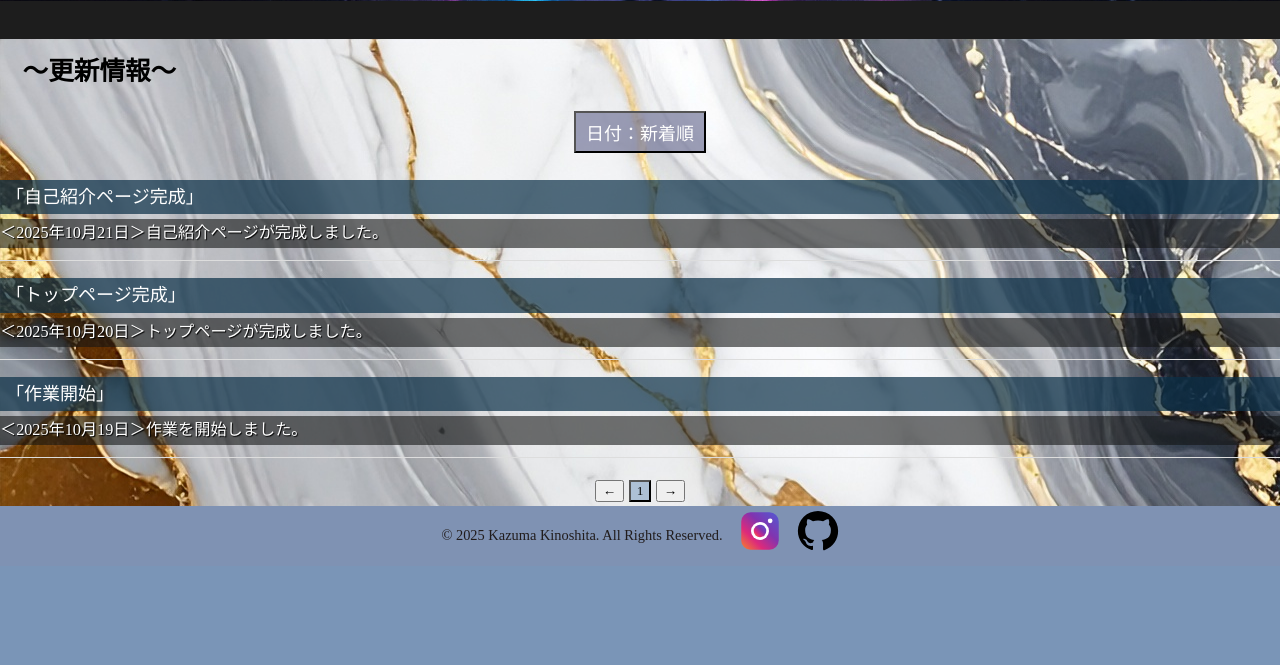
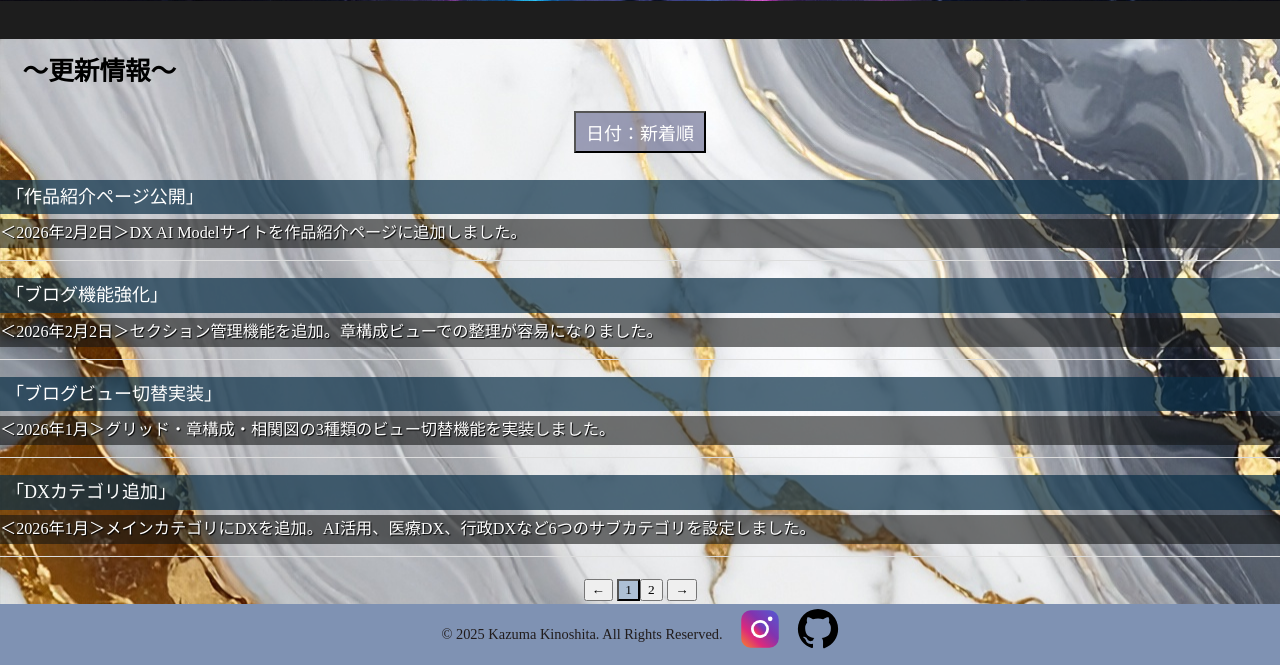
Before and after one commit to 1kz-ma1/Profile, a Django app: page / in a window 1280 px wide. Shown: the part 767-1432 px from the top of the page. Before the commit the page ends 1318 px from the top, so only its background shows below. Run offline with Django 4.2, Linux system fonts and the light colour scheme; some libraries are stand-ins or nearby versions.

Commit message:
portforio

```diff
--- a/intro/templates/index.html
+++ b/intro/templates/index.html
@@ -94,6 +94,22 @@
     </div>
     <ul class="news-list">
     <li>
+        <span class="news-category">「作品紹介ページ公開」</span>
+        <p class="news-title">＜2026年2月2日＞DX AI Modelサイトを作品紹介ページに追加しました。</p>
+    </li>
+    <li>
+        <span class="news-category">「ブログ機能強化」</span>
+        <p class="news-title">＜2026年2月2日＞セクション管理機能を追加。章構成ビューでの整理が容易になりました。</p>
+    </li>
+    <li>
+        <span class="news-category">「ブログビュー切替実装」</span>
+        <p class="news-title">＜2026年1月＞グリッド・章構成・相関図の3種類のビュー切替機能を実装しました。</p>
+    </li>
+    <li>
+        <span class="news-category">「DXカテゴリ追加」</span>
+        <p class="news-title">＜2026年1月＞メインカテゴリにDXを追加。AI活用、医療DX、行政DXなど6つのサブカテゴリを設定しました。</p>
+    </li>
+    <li>
         <span class="news-category">「自己紹介ページ完成」</span>
         <p class="news-title">＜2025年10月21日＞自己紹介ページが完成しました。</p>
     </li>
```
